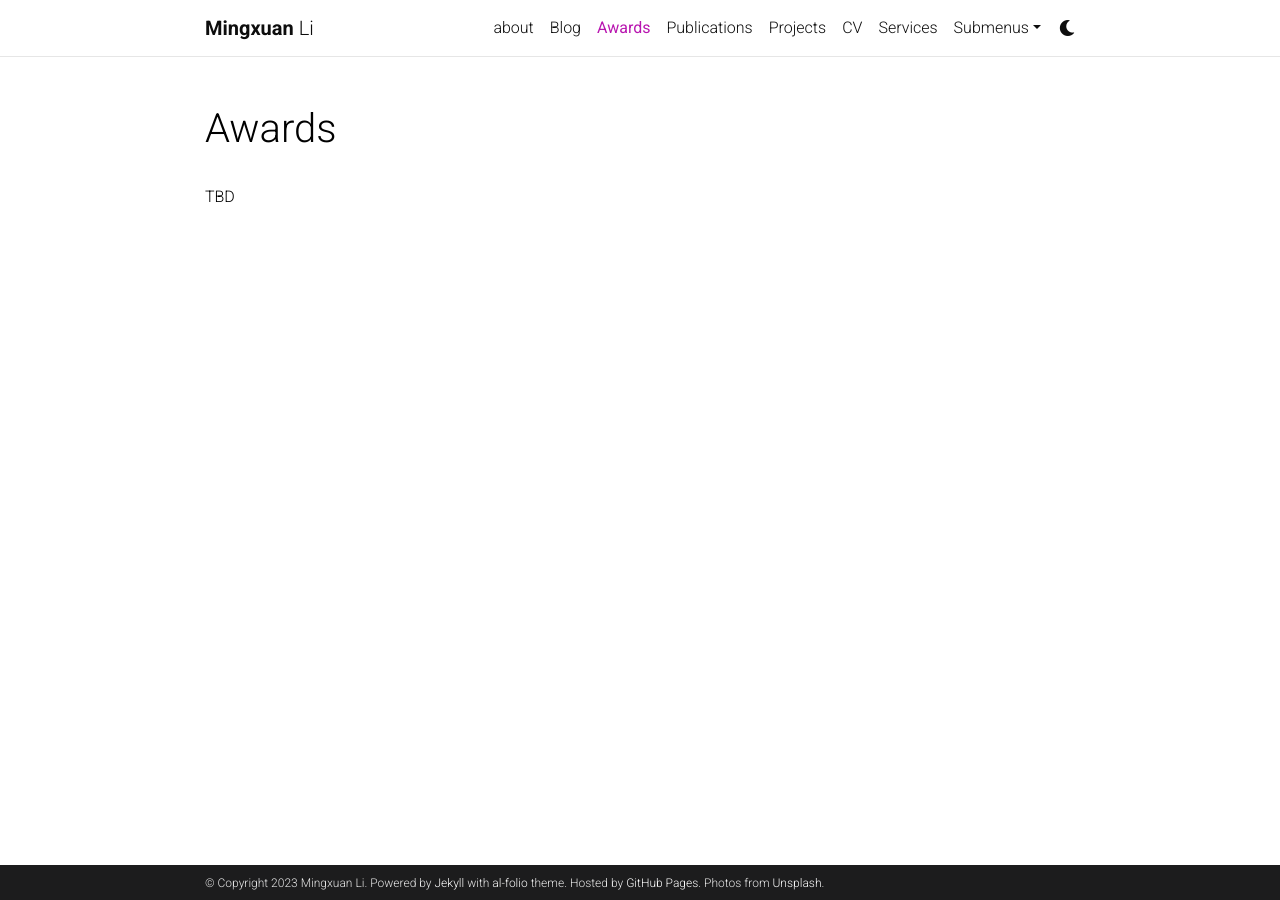
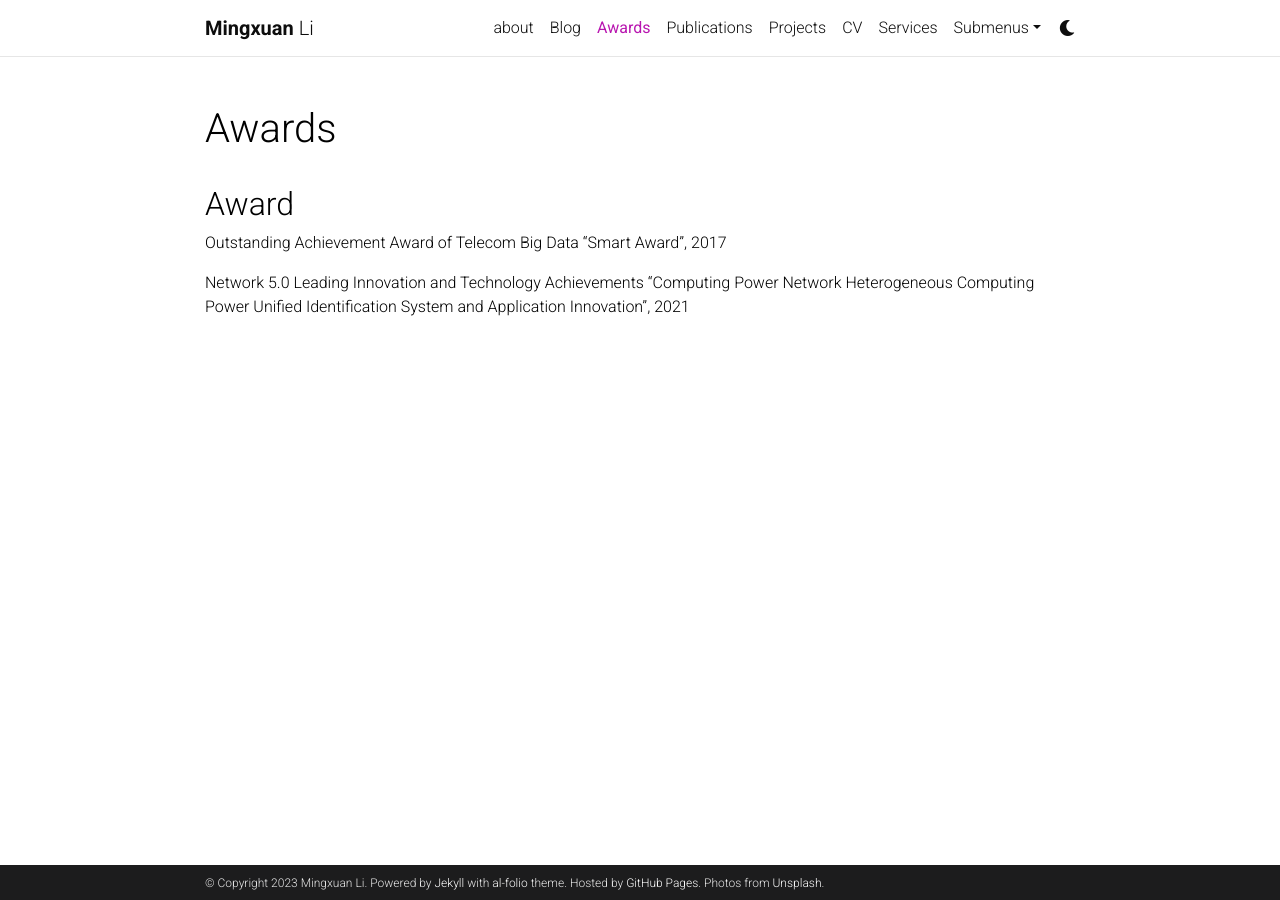
Before and after one commit to limx59/limx59.github.io, a Jekyll site: the page built from _pages/awards.md, in a window 1280 px wide. Built offline with Jekyll 4.4.1, drawn with Linux system fonts in a browser that asks for light colours; comment, search, counter and statistics services are not loaded; a style sheet for code colours, icons or effects is not loaded.

Commit message:
Update awards.md

```diff
--- a/_pages/awards.md
+++ b/_pages/awards.md
@@ -5,4 +5,8 @@ title: Awards
 nav: true
 ---
 
-TBD
+## Award
+
+Outstanding Achievement Award of Telecom Big Data "Smart Award", 2017
+
+Network 5.0 Leading Innovation and Technology Achievements "Computing Power Network Heterogeneous Computing Power Unified Identification System and Application Innovation", 2021
```
